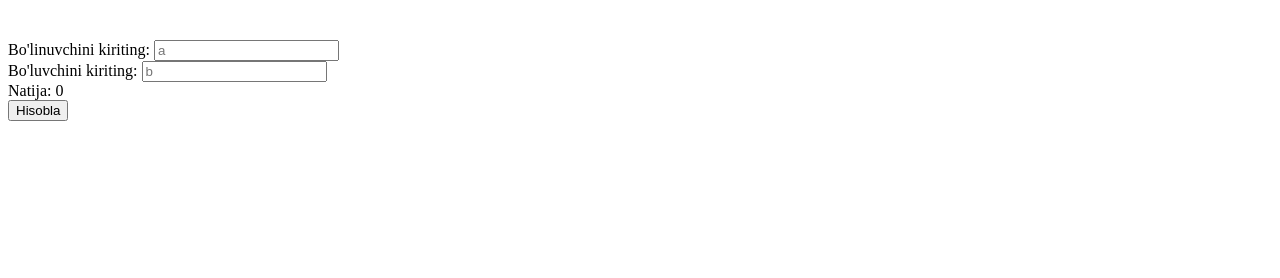
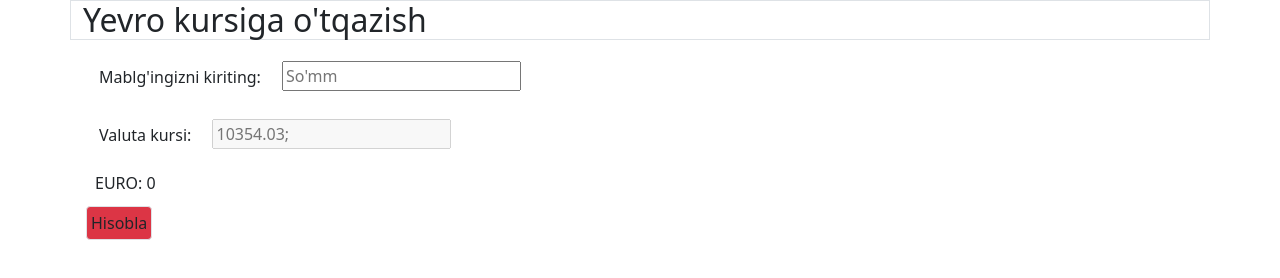
Before and after one commit to sardor-karimov2002/7-uyga-vazifasi-tayor, a plain HTML site: page index.html in a window 1280 px wide. Drawn offline with nearby package versions, Linux system fonts and the light colour scheme.

Commit message:
uyga vazifa

```diff
--- a/index.html
+++ b/index.html
@@ -5,6 +5,7 @@
     <meta http-equiv="X-UA-Compatible" content="IE=edge">
     <meta name="viewport" content="width=device-width, initial-scale=1.0">
     <title>Kalkuliyatir</title>
+    <link rel="stylesheet" href="https://cdnjs.cloudflare.com/ajax/libs/bootstrap/5.0.1/css/bootstrap.min.css" integrity="sha512-Ez0cGzNzHR1tYAv56860NLspgUGuQw16GiOOp/I2LuTmpSK9xDXlgJz3XN4cnpXWDmkNBKXR/VDMTCnAaEooxA==" crossorigin="anonymous" referrerpolicy="no-referrer" />
 </head>
 <body>
     <!-- <form action="/index" method="get">
@@ -14,7 +15,7 @@
         <button type="submit">
         Jo'natish</button>
     </form> -->
-    <marquee style="color: red; font-size: 25px;">
+    <!-- <marquee style="color: red; font-size: 25px;">
         <span>Sardorbek  Karimov Saidmurod o'g'li   </span>
     </marquee>
     <form id="calc">
@@ -26,6 +27,38 @@
         <br>
         <div>Natija: <span id="result">0</span></div>
         <button type="submit">Hisobla</button>
+    </form> -->
+
+
+
+
+
+
+    <!-- <form id="valuta">
+        <label for="name">Alishtrmoqchi bulgan mablag'iz</label>
+        <input type="text" placeholder="summani kiriting?">
+        <br>
+        <label for="result">EURO ga utqazish</label>
+        <input id="number" type="number" placeholder="a">
+        <div>Natija: <span id="result">0</span></div>
+        <button type="submit">Hisobla</button>
+
+    </form> -->
+
+
+    <h2 class="col-12 container border , ">Yevro kursiga o'tqazish</h2>
+    <form id="calc">
+        <div class="col-12 container ">
+            <label class="btn p-3" for="first">Mablg'ingizni kiriting:</label>
+            <input id="first" placeholder="So'mm" type="number">
+            <br>
+            <label class="btn p-3" for="second">Valuta kursi:</label>
+            <input id="second"  disabled placeholder="10354.03;" type="number" >
+            <br>
+            <div class="btn ">EURO: <span id="result">0</span></div>
+            <br>
+            <button class="btn border bg-danger m-1 p-1" type="submit">Hisobla</button>
+        </div>
     </form>
 </body>
 <script src="./js/main.js"></script>
--- a/js/main.js
+++ b/js/main.js
@@ -37,12 +37,21 @@ var resultSpan=document.getElementById('result')
 
 form.addEventListener('submit',function(event){
     event.preventDefault()
-    var a = fristVar.value
+    var summ = fristVar.value
     var b = secondVar.value
-    if(b==0){
-        resultSpan.textContent='Bo\'luvchi 0 bo\'lishi mumkin emas'
-    }else{
-        resultSpan.textContent=a/b
-    }
+    resultSpan.textContent=summ/10354.03;
 
 })
+// var from=document.querySelector('#valuta')
+// var numberVar=document.getElementById('number')
+// var resultSpan=document.getElementById('result')
+
+// from.addEventListener('submit',function(evant)){
+//     var a=resultVar.value
+//     var b=numberVar.value
+//     if(b==0){
+//         resultSpan.textContent='summani tog\'ri kiting'
+//     }else{
+//         resultSpan.textContent=a/b
+//     }
+// }
```
